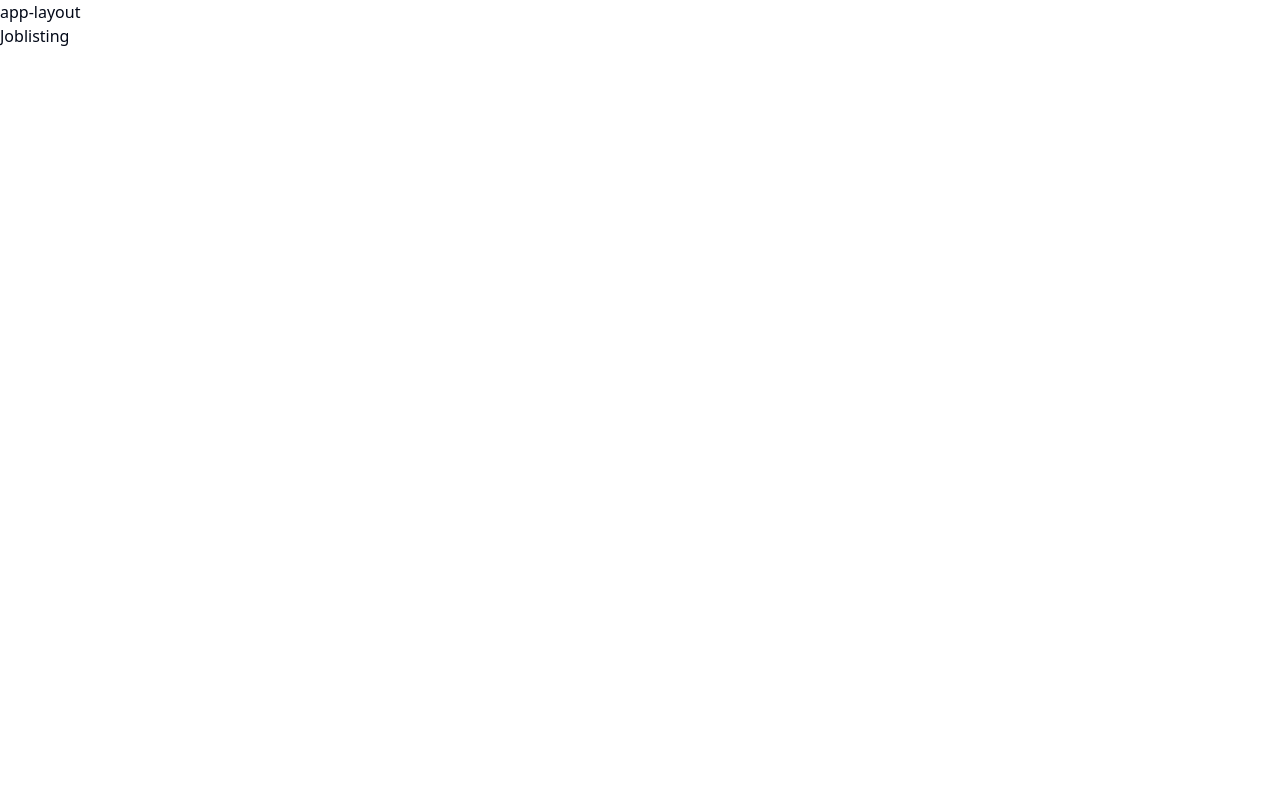
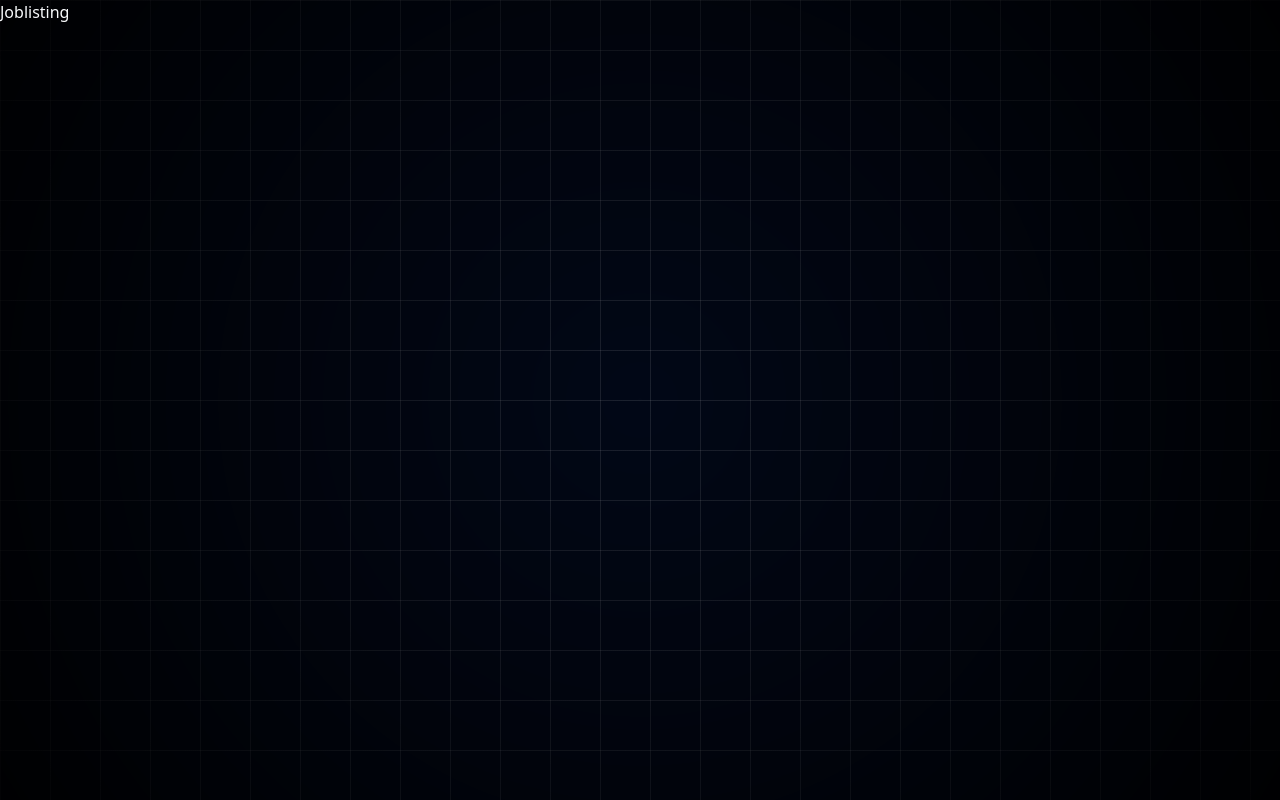
Before and after one commit to gitVikas898/job-portal-app, a React (Vite) app: page /list in a window 1280 px wide. Built offline with nearby package versions, Linux system fonts and the light colour scheme.

Commit message:
Set the background grid for the app

```diff
--- a/src/App.css
+++ b/src/App.css
@@ -0,0 +1,27 @@
+.grid-background {
+  position: fixed;
+  top: 0;
+  left: 0;
+  width: 100%;
+  height: 100%;
+  background: linear-gradient(
+    to right,
+    rgba(255,255,255,0.1)1px,
+    transparent 1px
+  ),linear-gradient(
+    to bottom,rgba(255,255,255,0.1)1px,
+    transparent 1px
+  );
+  background-size: 50px 50px;
+  pointer-events: none;
+  z-index: -1;
+}
+.grid-background::before{
+    content: " ";
+    position: absolute;
+    top: 0;
+    left: 0;
+    width: 100%;
+    height: 100%;
+    background: radial-gradient(circle,transparent,rgba(0,0,0,0.9));
+}
--- a/src/App.jsx
+++ b/src/App.jsx
@@ -8,7 +8,7 @@
 import Myjobs from './pages/Myjobs'
 import PostJobs from './pages/Post-jobs'
 import Savedjobs from './pages/Saved-jobs'
-
+import { ThemeProvider } from './components/theme-provider'
 function App() {
 
   const router = createBrowserRouter([
@@ -24,7 +24,7 @@
           element:<Onboarding></Onboarding>,
         },
         {
-          path:"/job",
+          path:"/job/id:",
           element:<Job></Job>,
         }
         ,
@@ -34,11 +34,11 @@
         }
         ,
         {
-          path:"/saved",
+          path:"/saved-jobs",
           element:<Savedjobs></Savedjobs>,
         },
         {
-          path:"/post",
+          path:"/post-job",
           element:<PostJobs></PostJobs>,
         }
         ,
@@ -50,7 +50,11 @@
     }
   ])
 
-  return <RouterProvider router={router}></RouterProvider>
+  return(
+    <ThemeProvider defaultTheme="dark" storageKey="vite-ui-theme">
+      <RouterProvider router={router}></RouterProvider>
+     </ThemeProvider>
+  )
 }
 
 export default App
--- /dev/null
+++ b/src/components/theme-provider.jsx
@@ -0,0 +1,61 @@
+import { createContext, useContext, useEffect, useState } from "react"
+
+
+const initialState = {
+  theme: "system",
+  setTheme: () => null,
+}
+
+const ThemeProviderContext = createContext(initialState)
+
+export function ThemeProvider({
+  children,
+  defaultTheme = "system",
+  storageKey = "vite-ui-theme",
+  ...props
+}) {
+  const [theme, setTheme] = useState(
+    () => (localStorage.getItem(storageKey)) || defaultTheme
+  )
+
+  useEffect(() => {
+    const root = window.document.documentElement
+
+    root.classList.remove("light", "dark")
+
+    if (theme === "system") {
+      const systemTheme = window.matchMedia("(prefers-color-scheme: dark)")
+        .matches
+        ? "dark"
+        : "light"
+
+      root.classList.add(systemTheme)
+      return
+    }
+
+    root.classList.add(theme)
+  }, [theme])
+
+  const value = {
+    theme,
+    setTheme: (theme) => {
+      localStorage.setItem(storageKey, theme)
+      setTheme(theme)
+    },
+  }
+
+  return (
+    <ThemeProviderContext.Provider {...props} value={value}>
+      {children}
+    </ThemeProviderContext.Provider>
+  )
+}
+
+export const useTheme = () => {
+  const context = useContext(ThemeProviderContext)
+
+  if (context === undefined)
+    throw new Error("useTheme must be used within a ThemeProvider")
+
+  return context
+}
--- a/src/layouts/app-layout.jsx
+++ b/src/layouts/app-layout.jsx
@@ -2,7 +2,8 @@
 
 const AppLayout = () => {
   return (
-    <div>app-layout
+    <div>
+        <div className="grid-background"></div>
         <Outlet></Outlet>
     </div>
   )
--- a/src/pages/landing-page.jsx
+++ b/src/pages/landing-page.jsx
@@ -1,6 +1,6 @@
 const LandingPage= () => {
   return (
-    <div className="bg-yellow-200">landing-page</div>
+    <div>landing-page</div>
   )
 }
 
```
Also changed, not shown: 1 other file (tests, documents, lock files or other folders).
